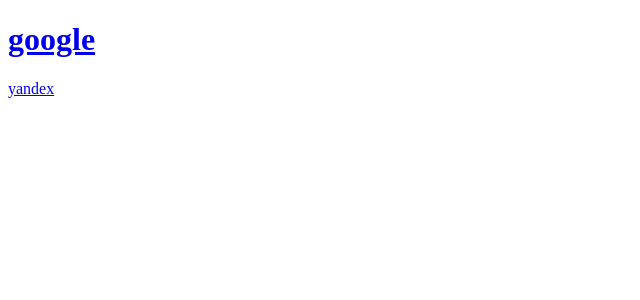
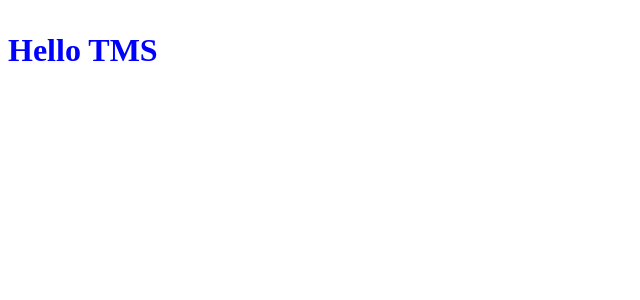
Before and after one commit to TanushaVeraksa/lesson-react, a React (Create React App) app: page / in a window 1280 px wide. Shown: the top 300 px of the page, without its empty margins (0-640 px from the left). Built offline with nearby package versions, Linux system fonts and the light colour scheme.

Commit message:
Added props

```diff
--- a/src/App.js
+++ b/src/App.js
@@ -7,12 +7,11 @@
 );
 
 
-function App() {
+function App(props) {
   const style = {color: "blue"}
-    return   <p style = {style}>
-      {element1}
-    <a href="https://yandex.by">yandex</a>
-  </p>;
+    return   <h1 style = {style}>
+     <p>{props.text}</p>
+  </h1>;
 }
 
 
--- a/src/index.js
+++ b/src/index.js
@@ -8,4 +8,4 @@
 //   {className: "title"},
 //   React.createElement("a", {href:"https://google.com"}, "lololo"));
 
-ReactDOM.render(<App/>,document.getElementById('root'));
+ReactDOM.render(<App text = "Hello TMS"/>,document.getElementById('root'));
```
